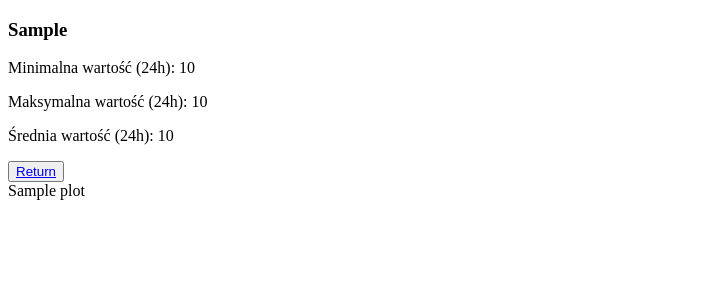
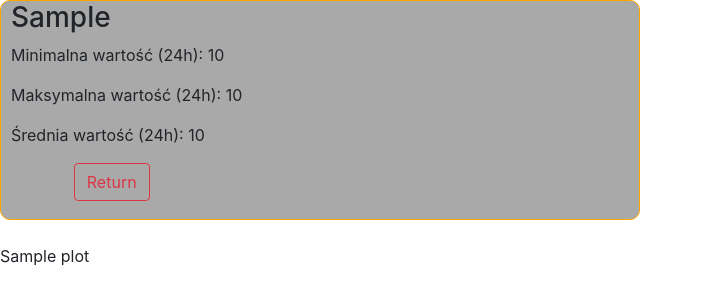
Before and after one commit to mjnrt/cryptocurrencies_app, a Django app: template dashboard/templates/dashboard/single_crypto.html in a window 1280 px wide. Shown: the top 305 px of the page, without its empty margins (0-703 px from the left). Run offline with Django 3.2, Linux system fonts and the light colour scheme; the template is opened without the code that fills it: most values are stand-ins (such as "Sample title", 1, 10 or a date in 2020); some libraries are stand-ins or nearby versions.

Commit message:
Adding more features

```diff
--- a/cryptocurrencies_app/settings.py
+++ b/cryptocurrencies_app/settings.py
@@ -121,7 +121,7 @@ USE_TZ = True
 
 STATIC_URL = '/static/'
 STATICFILES_DIRS = [
-    os.path.join(BASE_DIR, 'dashboard/static'),
+    os.path.join(BASE_DIR, 'static'),
 ]
 
 # Cron scheduled tasks
--- a/dashboard/static/styles.css
+++ /dev/null
@@ -1,4 +0,0 @@
-.current_price_table {
-    border-style: dot-dash;
-    border-color: black;
-}
--- a/dashboard/templates/dashboard/single_crypto.html
+++ b/dashboard/templates/dashboard/single_crypto.html
@@ -1,15 +1,23 @@
+{% load static %}
 <!DOCTYPE html>
 <html lang="en">
 <head>
     <meta charset="UTF-8">
     <title>{{ crypto.market_symbol }}</title>
+    <link rel="stylesheet" href="{% static 'styles.css' %}">
+    <link rel="stylesheet" href="https://maxcdn.bootstrapcdn.com/bootstrap/4.0.0/css/bootstrap.min.css"
+          integrity="sha384-Gn5384xqQ1aoWXA+058RXPxPg6fy4IWvTNh0E263XmFcJlSAwiGgFAW/dAiS6JXm" crossorigin="anonymous">
 </head>
 <body>
+<div class="crypto-info">
     <h3>{{ crypto.market_symbol }}</h3>
     <p>Minimalna wartość (24h): {{ crypto.lowest_price }}</p>
     <p>Maksymalna wartość (24h): {{ crypto.highest_price }}</p>
     <p>Średnia wartość (24h): {{ crypto.average_price }}</p>
-<button><a href="{% url 'landing' %}">Return</a></button>
+    <a id="return-button" href="{% url 'landing' %}">
+        <button class="btn btn-outline-danger">Return</button>
+    </a>
+</div>
 <br>
 {% autoescape off %}
     {{ plot }}
--- /dev/null
+++ b/static/styles.css
@@ -0,0 +1,14 @@
+#return-button {
+    width: 150px;
+    padding-left: 10%;
+}
+
+.crypto-info {
+    height: 220px;
+    width: 50%;
+    display: block;
+    padding-left: 10px;
+    background-color: darkgray;
+    border: 1px solid orange;
+    border-radius: 10px;
+}
```
Also changed, not shown: dashboard/services.py (+4 -3 lines), dashboard/templates/dashboard/landing.html (+9 -6 lines), 1 other file. Lines whose indentation alone changed are shown as unchanged.
